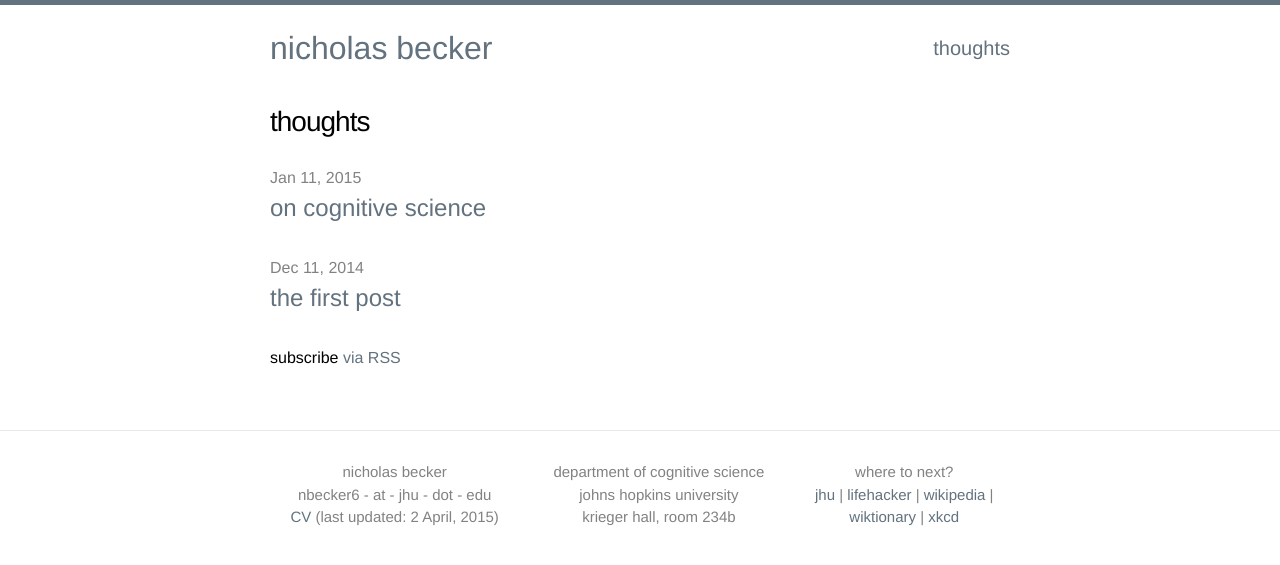
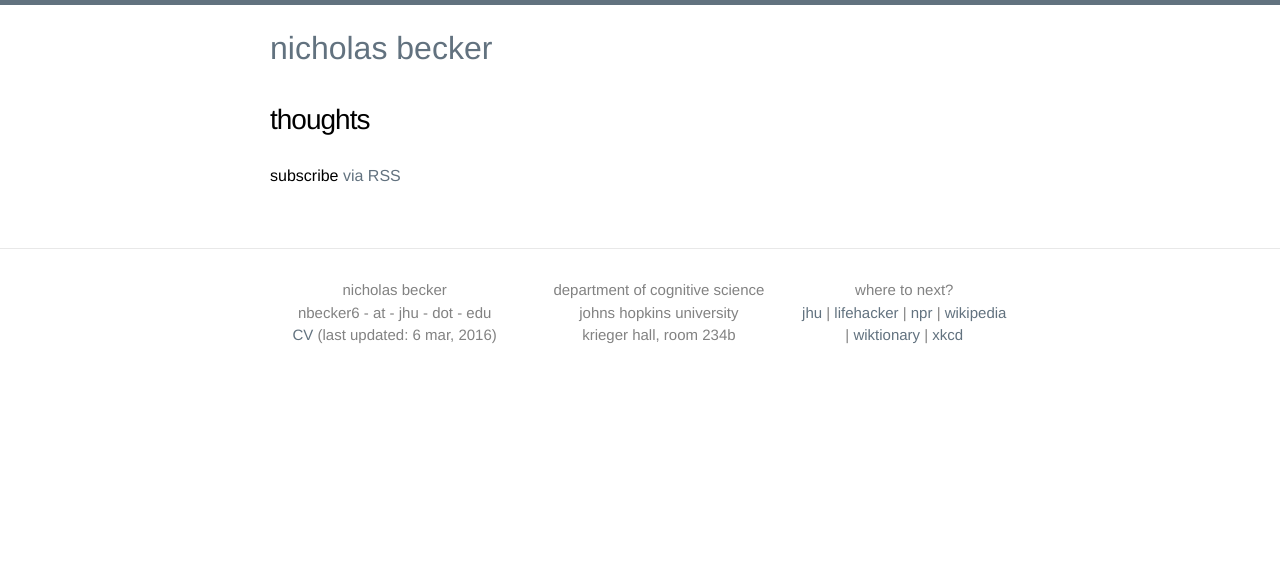
Before and after one commit to nrbecker/nrbecker.github.io, a Jekyll site: the page built from thoughts.html, in a window 1280 px wide. Shown: the top 565 px of the page. Built offline with Jekyll 4.4.1, drawn with Linux system fonts in a browser that asks for light colours.

Commit message:
update header (remove 'thoughts' link), CV, footer (CV 'last updated' date, 'where to next?' links), links in text, and remove link to 'thoughts' page at bottom of page

```diff
--- a/_includes/footer.html
+++ b/_includes/footer.html
@@ -10,7 +10,7 @@
           <li>{{ site.title }}</li>
           <!--<li><a href="mailto:{{ site.emailLink }}">{{ site.email }}</a></li>-->
           <li>{{ site.email }}</li>
-          <li><a href="http://nickbecker.net/files/becker-cv.pdf" onclick=”var that=this;_gaq.push(['_trackEvent','Download','PDF',this.href]);setTimeout(function(){location.href=that.href;},200);return false;”>CV</a> (last updated: 2 April, 2015)</li>
+          <li><a class="page-link" href="{{ 'files/becker-cv.pdf' | prepend: site.baseurl }}">CV</a> (last updated: 6 mar, 2016)</li>
         </ul>
       </div>
 
@@ -22,6 +22,7 @@
         where to next?<br>
         <a href="http://jhu.edu/">jhu</a> |
         <a href="http://lifehacker.com/">lifehacker</a> |
+        <a href="http://www.npr.org/">npr</a> |
         <a href="https://en.wikipedia.org/wiki/Special:Random">wikipedia</a> |
         <a href="http://en.wiktionary.org/wiki/Special:Random">wiktionary</a> |
         <a href="http://c.xkcd.com/random/comic/">xkcd</a>
--- a/_includes/header.html
+++ b/_includes/header.html
@@ -13,13 +13,13 @@
         </svg>
       </a>
 
-      <div class="trigger">
+      <!--<div class="trigger">
         {% for page in site.pages %}
           {% if page.title %}
           <a class="page-link" href="{{ page.url | prepend: site.baseurl }}">{{ page.title }}</a>
           {% endif %}
         {% endfor %}
-      </div>
+      </div>  -->
     </nav>
 
   </div>
```
Also changed, not shown: _posts/2014-12-11-the-first-post.md (deleted, +0 -13 lines), _posts/2015-01-11-on-cognitive-science.md (deleted, +0 -21 lines), index.html (+6 -8 lines), 1 other file.
